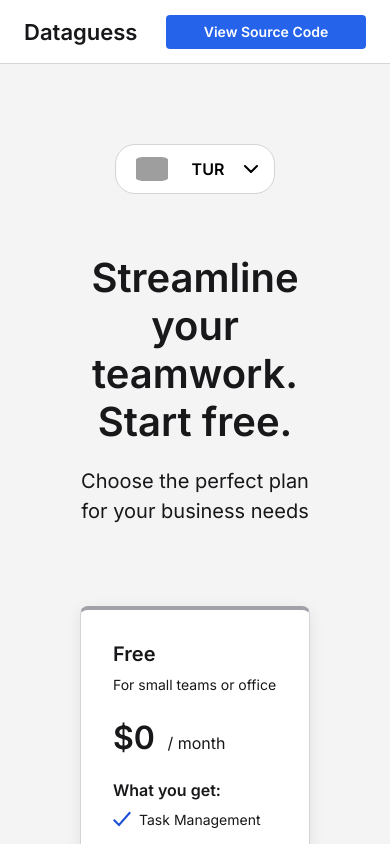
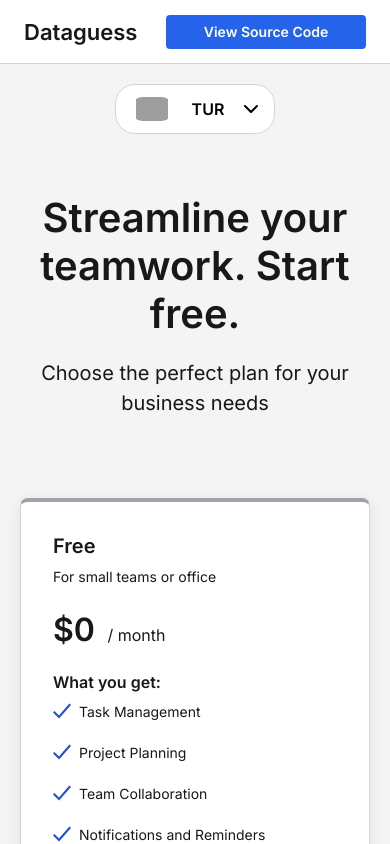
Before and after one commit to metecan/multi-language, a React (Vite) app: page / in a window 390 px wide. Shown: the top 844 px of the page. Built offline with nearby package versions, Linux system fonts and the light colour scheme; grey boxes are pictures that could not be loaded.

Commit message:
[FIX]: mobile responsive padding size changed

```diff
--- a/src/pages/Pricing.tsx
+++ b/src/pages/Pricing.tsx
@@ -14,6 +14,11 @@ const StyledPricingPageContainer = styled.div`
   flex-direction: column;
   justify-content: center;
   align-items: center;
+
+  // on mobile devices, padding is 20px
+  @media (max-width: 768px) {
+    padding: 20px;
+  }
 `;
 
 const SelectedInformationWrapper = styled.div`
```
